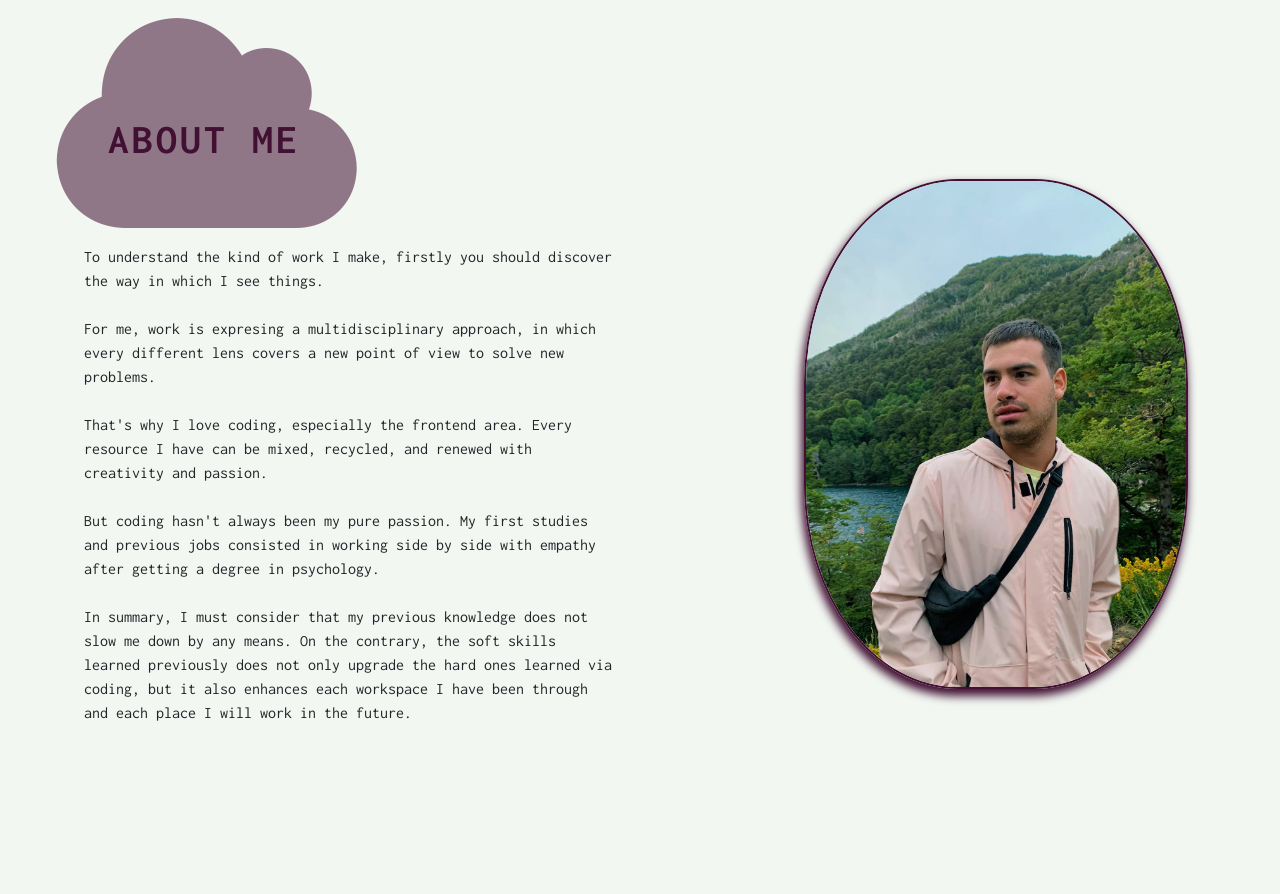
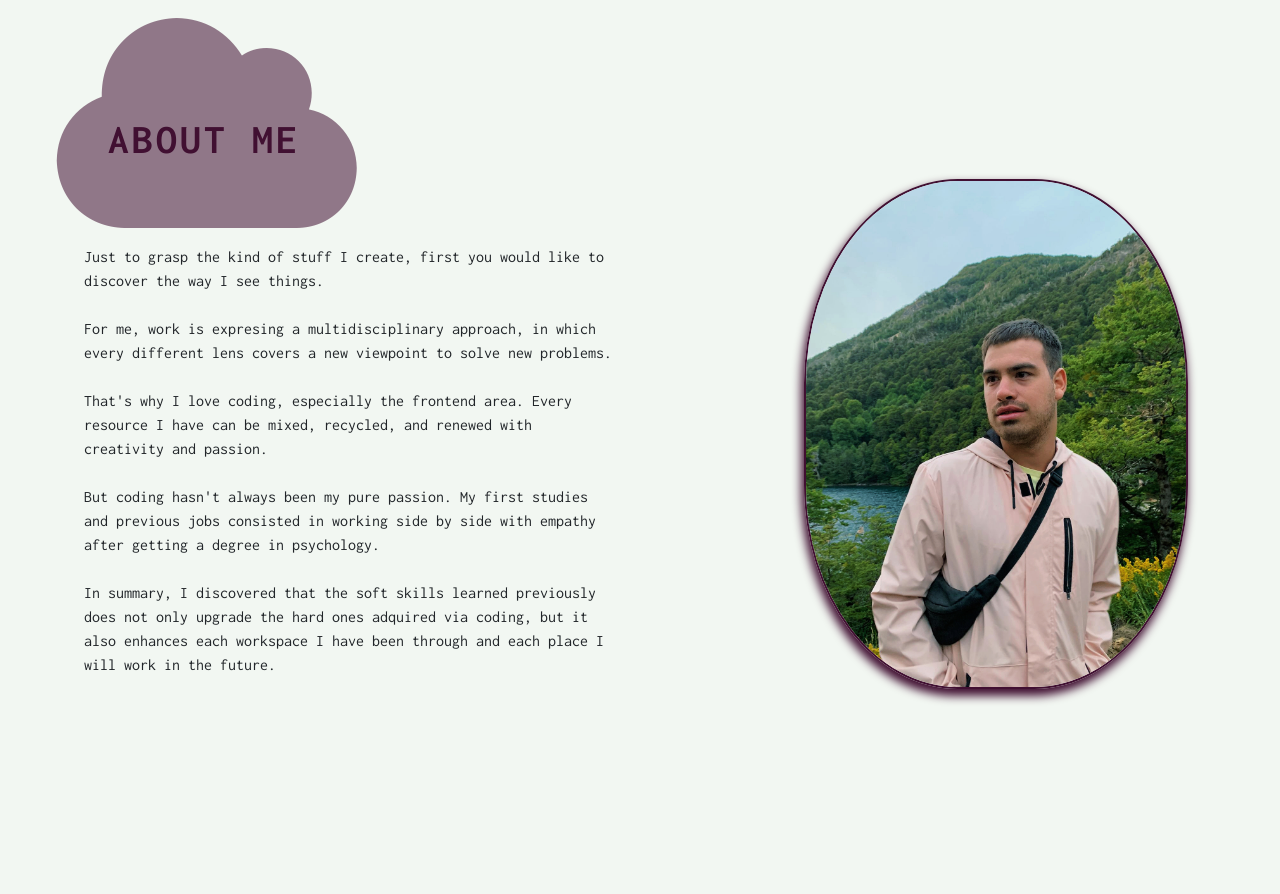
Before and after one commit to Cresta281/Portfolio-, a plain HTML site: page index.html in a window 1280 px wide. Shown: the part 766-1660 px from the top of the page. Drawn offline with nearby package versions, Linux system fonts and the light colour scheme.

Commit message:
corrections on html

```diff
--- a/index.html
+++ b/index.html
@@ -64,11 +64,11 @@
         <div class="about_header_text">
           <i class="fa-solid fa-cloud"></i>
           <h1>About me</h1>
-          <p>To understand the kind of work I make, firstly you should discover the way in which I see things. </p>
-          <p id="hide">For me, work is expresing a multidisciplinary approach, in which every different lens covers a new point of view to solve new problems.</p>
+          <p>Just to grasp the kind of stuff I create, first you would like to discover the way I see things. </p>
+          <p id="hide">For me, work is expresing a multidisciplinary approach, in which every different lens covers a new viewpoint to solve new problems.</p>
           <p id="hide0">That's why I love coding, especially the frontend area. Every resource I have can be mixed, recycled, and renewed with creativity and passion.</p>
           <p id="hide1">But coding hasn't always been my pure passion. My first studies and previous jobs consisted in working side by side with empathy after getting a degree in psychology.</p>
-          <p id="hide2">In summary, I must consider that my previous knowledge does not slow me down by any means. On the contrary, the soft skills learned previously does not only upgrade the hard ones learned via
+          <p id="hide2">In summary, I discovered that the soft skills learned previously does not only upgrade the hard ones adquired via
             coding, but it also enhances each workspace I have been through and each place I will work in the future. </p>
           <button class="close" id="close_about">close</button>
         </div>
@@ -142,7 +142,7 @@
         <div class="skills_container_content">
           <div class="skills_container_content_column1">
             <h3>About them</h3>
-            <p>My soft skills such as empathy, communication, teamwork and creativity were primarily gained by working with kids as a psychologyst on schools. These tools serve as guidance on how to work with other people in enviroments which have different backgrounds.<br> My other skills which are listed on the next column, have been achieved after studying on intensive bootcamps in the Coderhouse platform (Argentina), plus some self-taught lessons.</p>
+            <p>My soft skills such as empathy, communication, teamwork and creativity were primarily gained by working with kids as a psychologyst in schools. These tools serve as guidance on how to work with other people in enviroments with different backgrounds.<br> Also, I have developed several skills leveraging on intensive boot camps (Coderhouse platform, Argentina) plus endless hours of self-education.</p>
             <a class="button_certificates" id="certificates">See certificates</a>
           </div>
           <div class="skills_certificates" id="skills_certificates">
@@ -207,7 +207,7 @@
             <div class="content_column1_text">
               Get in touch
             </div>
-            <p>In this section you can see two different ways to reach me.<br> On the following details, you have my email address so you can reach my personal inbox. Otherwise, you can directly send your request on the next form which I check daily.</p>
+            <p>Send me an email!<br> Or even better, write your own idea and send it to me from here!</p>
             <div class="icons">
               <div class="icons_row">
                 <i class="fa-solid fa-user"></i>
```
